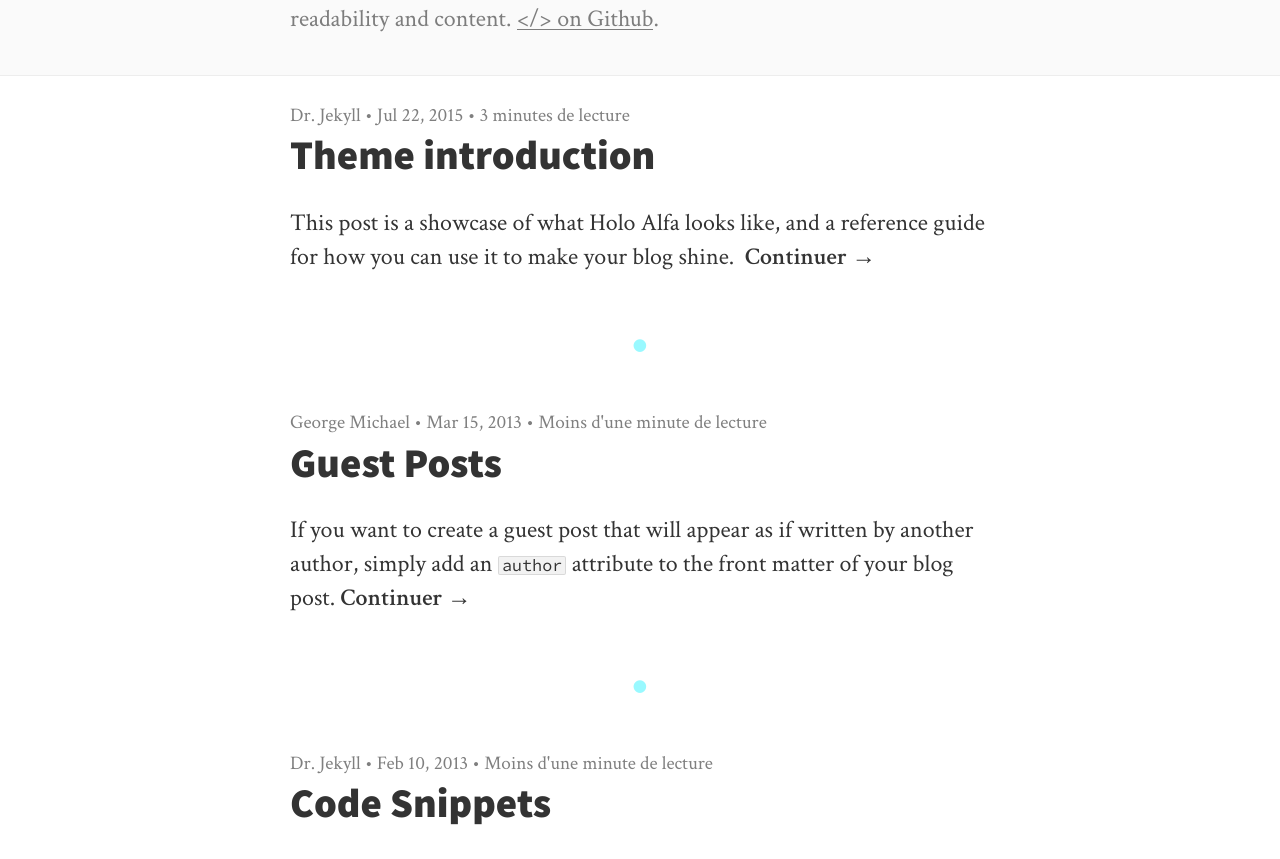
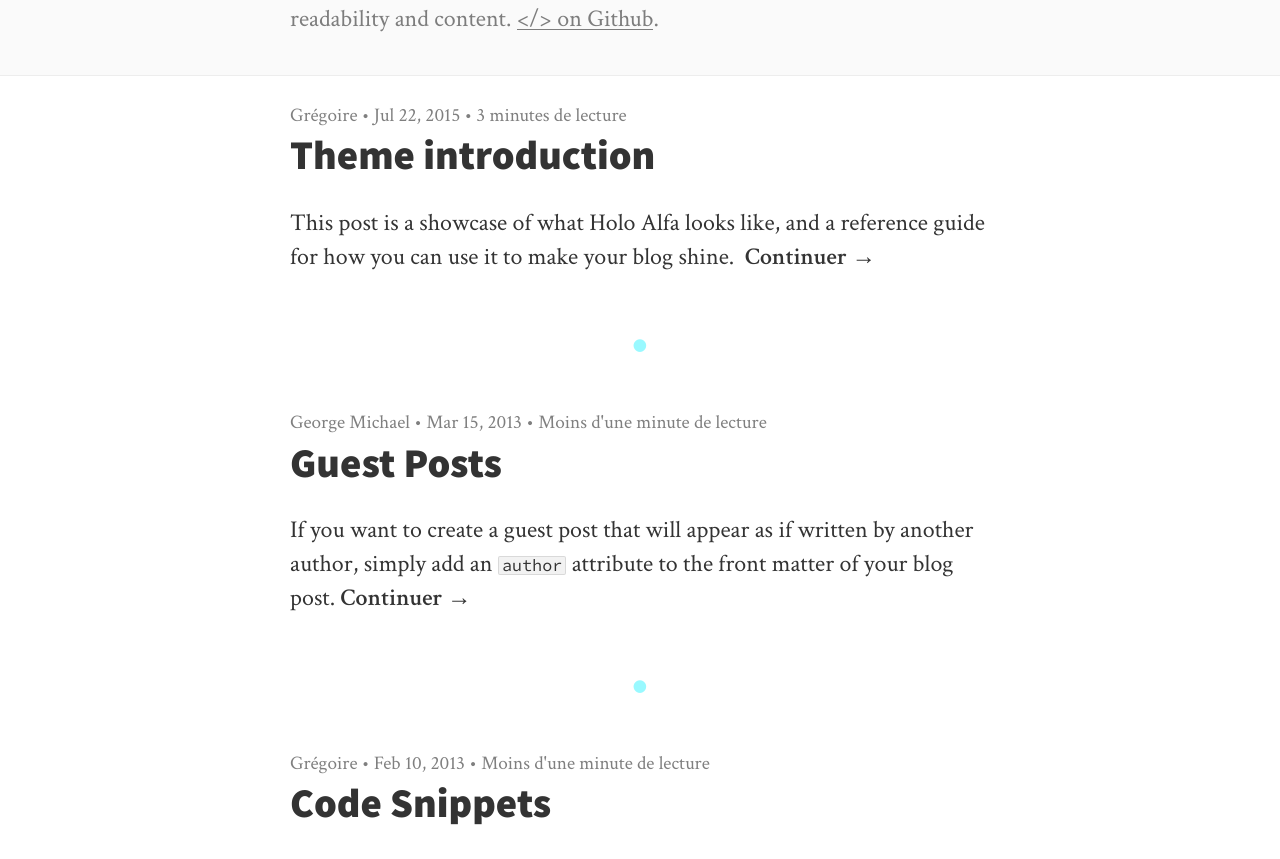
Before and after one commit to GregoCastel/gregocastel.github.io, a Jekyll site: the page built from index.html, in a window 1280 px wide. Shown: the part 164-1023 px from the top of the page. Built offline with Jekyll 4.4.1, drawn with Linux system fonts in a browser that asks for light colours; nearby versions of some CDN libraries; the list of posts is cut into pages by our own code.

Commit message:
Change some config var

```diff
--- a/_config.yml
+++ b/_config.yml
@@ -11,16 +11,16 @@ description:
   subtitle: Holo Alfa is a minimalist, mobile first Jekyll theme with focus on readability and content. <a href="https://github.com/steinvc/holo-alfa">&lt;/&gt; on Github</a>.
 
 author:
-  name: Dr. Jekyll # Change this!
+  name: Grégoire # Change this!
 
   # Necessary for contact page
-  email: your@email.com # Change this!
+  email: gregoire.castellazzi@gmail.com # Change this!
 
   # Optional text (html) to display after author name. Leave empty if you don't
   # want it.
   info:
 
-url: http://steinvc.github.io
+url: http://gregocastel.github.io
 baseurl: "/"
 
 # language attribute in <html> element.
```
